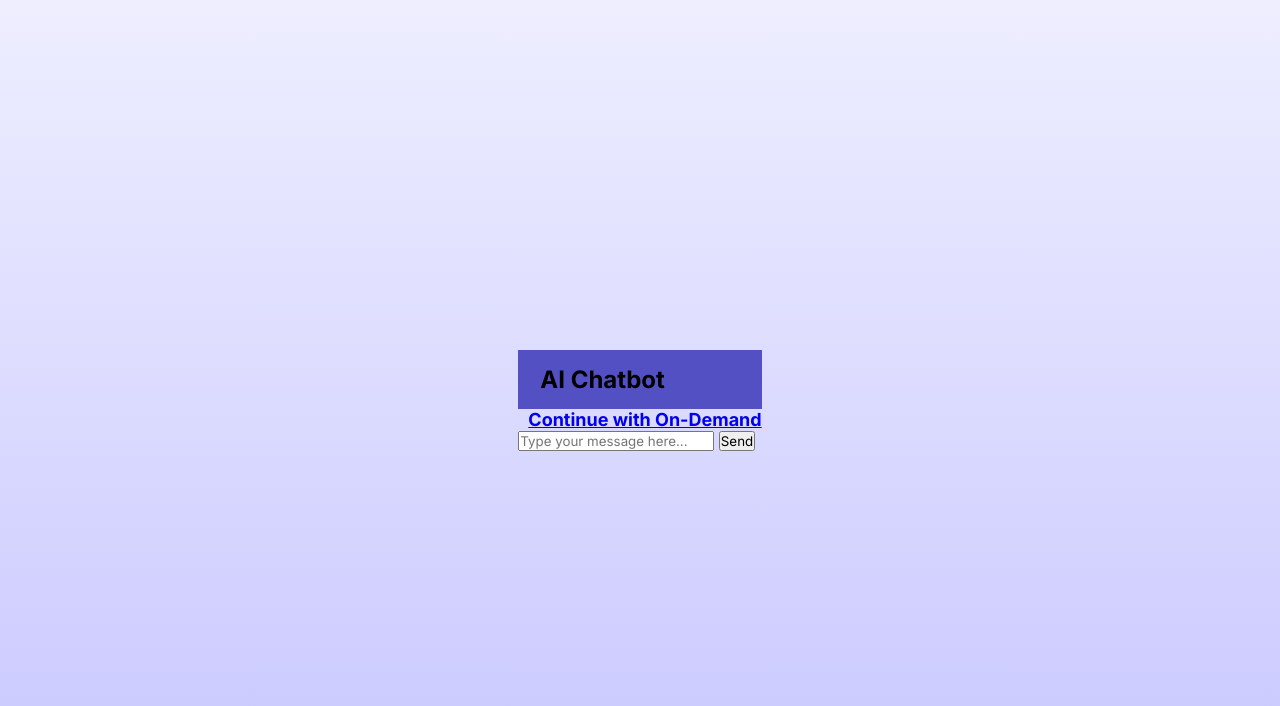
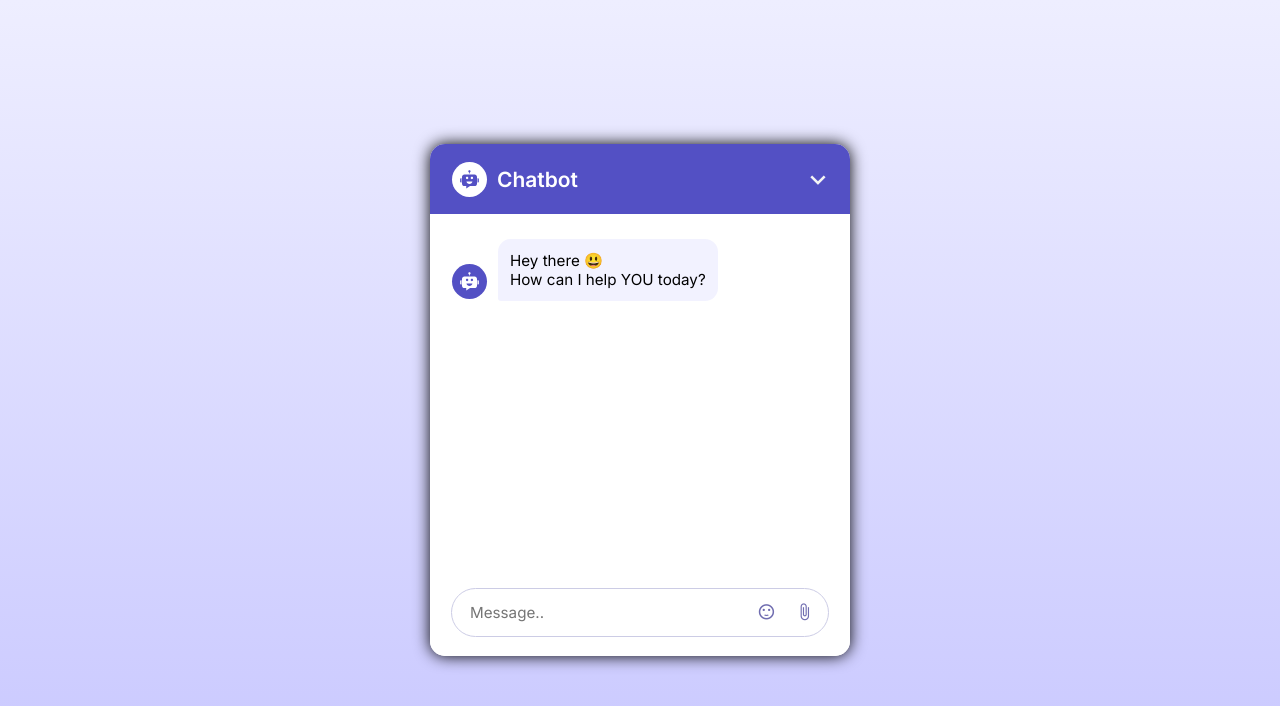
Before and after one commit to Arsh-Mishra2006/Coshira, a plain HTML site: page talk.htm in a window 1280 px wide. Drawn offline with Linux system fonts and the light colour scheme.

Commit message:
Update talk.htm

```diff
--- a/talk.htm
+++ b/talk.htm
@@ -5,24 +5,72 @@
   <meta name="viewport" content="width=device-width, initial-scale=1.0">
   <title>Chatbot</title>
   <link rel="stylesheet" href="talk.css">
+  <link href="https://fonts.googleapis.com/icon?family=Material+Icons" rel="stylesheet">
 </head>
 <body>
 
-  <div class="chat-container">
+  <div class="chatbot-popup">
     <div class="chat-header">
-      <h2>AI Chatbot</h2>
+        <div class="header-info">
+            <svg class="chatbot-logo" xmlns="http://www.w3.org/2000/svg" width="50" height="50" viewBox="0 0 1024 1024">
+                <path d="M738.3 287.6H285.7c-59 0-106.8 47.8-106.8 106.8v303.1c0 59 47.8 106.8 106.8 106.8h81.5v111.1c0 .7.8 1.1 1.4.7l166.9-110.6 41.8-.8h117.4l43.6-.4c59 0 106.8-47.8 106.8-106.8V394.5c0-59-47.8-106.9-106.8-106.9zM351.7 448.2c0-29.5 23.9-53.5 53.5-53.5s53.5 23.9 53.5 53.5-23.9 53.5-53.5 53.5-53.5-23.9-53.5-53.5zm157.9 267.1c-67.8 0-123.8-47.5-132.3-109h264.6c-8.6 61.5-64.5 109-132.3 109zm110-213.7c-29.5 0-53.5-23.9-53.5-53.5s23.9-53.5 53.5-53.5 53.5 23.9 53.5 53.5-23.9 53.5-53.5 53.5zM867.2 644.5V453.1h26.5c19.4 0 35.1 15.7 35.1 35.1v121.1c0 19.4-15.7 35.1-35.1 35.1h-26.5zM95.2 609.4V488.2c0-19.4 15.7-35.1 35.1-35.1h26.5v191.3h-26.5c-19.4 0-35.1-15.7-35.1-35.1zM561.5 149.6c0 23.4-15.6 43.3-36.9 49.7v44.9h-30v-44.9c-21.4-6.5-36.9-26.3-36.9-49.7 0-28.6 23.3-51.9 51.9-51.9s51.9 23.3 51.9 51.9z"></path>
+            </svg>
+            <h2 class="logo-text">Chatbot</h2>
+        </div>
+        <button class="material-icons" id="close-chatbot">
+            keyboard_arrow_down
+        </button>
     </div>
 
-    <div id="chat-box" class="chat-box">
-      <!-- Chat messages will appear here -->
+    <div class="chat-body">
+        <div class="message bot-message">
+            <svg class="bot-avatar" xmlns="http://www.w3.org/2000/svg" width="50" height="50" viewBox="0 0 1024 1024">
+                <path d="M738.3 287.6H285.7c-59 0-106.8 47.8-106.8 106.8v303.1c0 59 47.8 106.8 106.8 106.8h81.5v111.1c0 .7.8 1.1 1.4.7l166.9-110.6 41.8-.8h117.4l43.6-.4c59 0 106.8-47.8 106.8-106.8V394.5c0-59-47.8-106.9-106.8-106.9zM351.7 448.2c0-29.5 23.9-53.5 53.5-53.5s53.5 23.9 53.5 53.5-23.9 53.5-53.5 53.5-53.5-23.9-53.5-53.5zm157.9 267.1c-67.8 0-123.8-47.5-132.3-109h264.6c-8.6 61.5-64.5 109-132.3 109zm110-213.7c-29.5 0-53.5-23.9-53.5-53.5s23.9-53.5 53.5-53.5 53.5 23.9 53.5 53.5-23.9 53.5-53.5 53.5zM867.2 644.5V453.1h26.5c19.4 0 35.1 15.7 35.1 35.1v121.1c0 19.4-15.7 35.1-35.1 35.1h-26.5zM95.2 609.4V488.2c0-19.4 15.7-35.1 35.1-35.1h26.5v191.3h-26.5c-19.4 0-35.1-15.7-35.1-35.1zM561.5 149.6c0 23.4-15.6 43.3-36.9 49.7v44.9h-30v-44.9c-21.4-6.5-36.9-26.3-36.9-49.7 0-28.6 23.3-51.9 51.9-51.9s51.9 23.3 51.9 51.9z"></path>
+            </svg>
+            <div class="message-text">Hey there 😃 <br> How can I help YOU today?</div>
+        </div>
+
+        <div class="message user-message">
+
+            <!-- <div class="message-text"></div> -->
+        </div>
+        <div class="message bot-message thinking">
+
+        </div>
+
+
     </div>
-  <div class="link" style="padding-left: 10px;font-size: large;font-weight: bold;">  <a href="https://app.on-demand.io/playground">Continue with On-Demand</a></div>
-    <div class="chat-input-container">
-      <input id="user-input" type="text" placeholder="Type your message here..." />
-      <button id="send-btn">Send</button>
+
+    <div class="chat-footer">
+        <form action="" class="chat-form">
+            <textarea placeholder="Message.." class="message-input" required></textarea>
+            <div class="chat-controls">
+                <button type="button" class="material-icons">
+                    sentiment_satisfied
+                </button>
+                <div class="file-upload-wrapper">
+                    <input type="file" accept="images/*" id="file-input" hidden>
+                    <img src="#">
+                    <button type="button" class="material-icons" id="file-upload">
+
+                        attach_file
+                    </button>
+                    <button type="button" class="material-icons" id="file-cancel">
+
+                        close
+                    </button>
+                </div>
+
+                <button type="submit" id="send-message" class="material-icons">
+                    arrow_upward
+                </button>
+
+
+
+            </div>
+        </form>
     </div>
-  </div>
-
-  <script src="talk.js"></script>
+</div>
+<script src="talk.js"></script>
 </body>
 </html>
```
